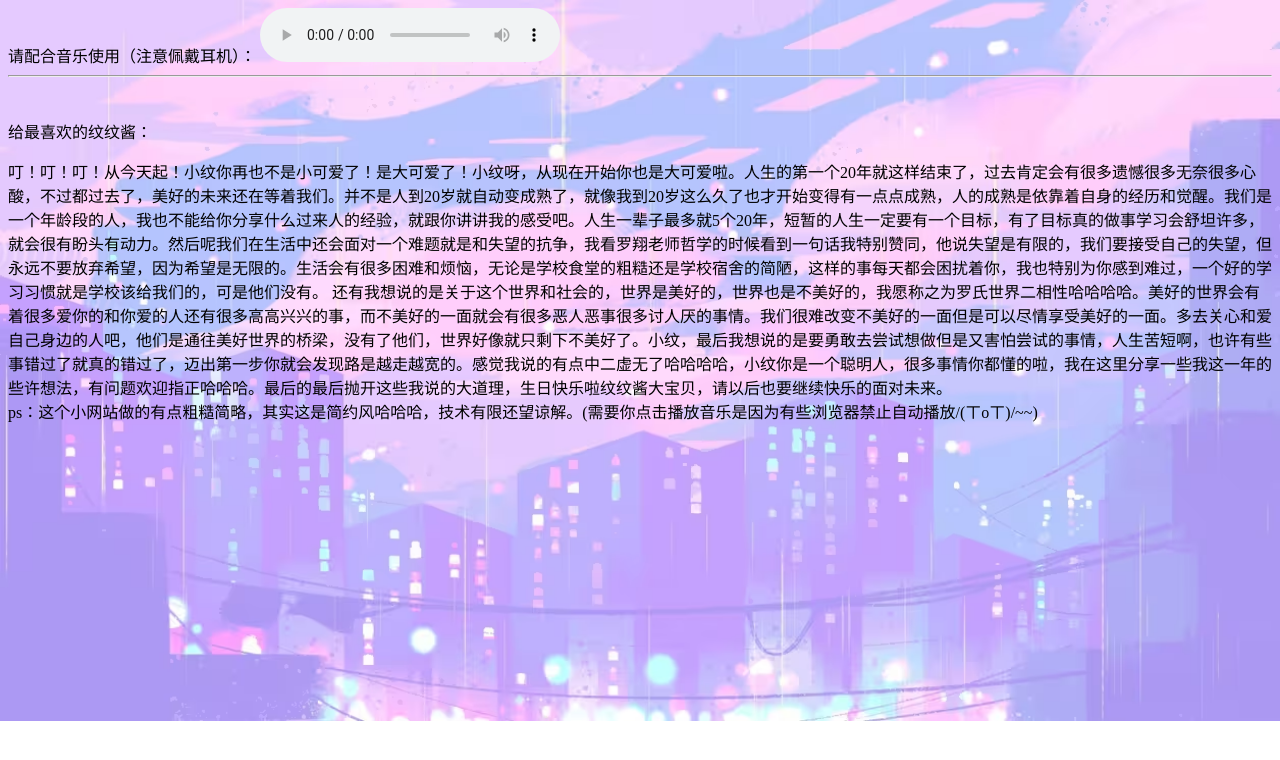
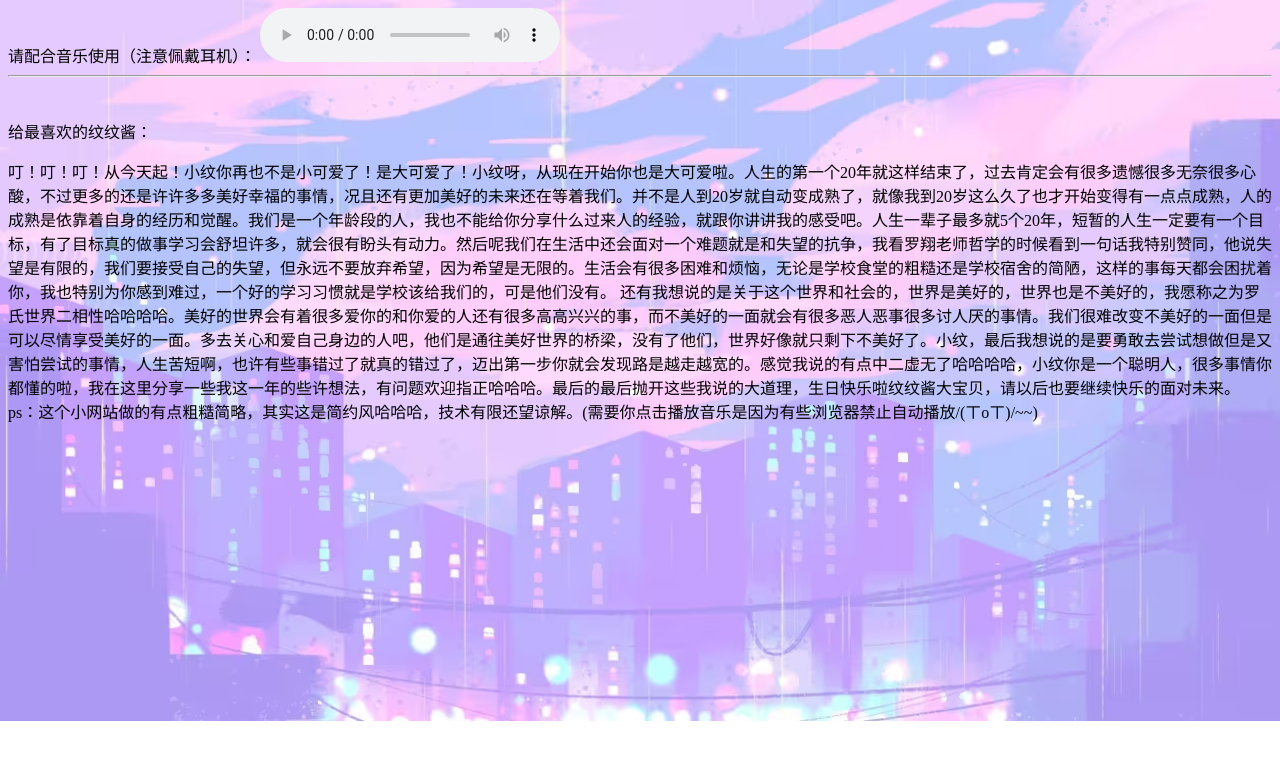
Before and after one commit to Asmallcoder/-.githib.io, a plain HTML site: page 20040405.html in a window 1280 px wide. Drawn offline with Linux system fonts and the light colour scheme.

Commit message:
Update 20040405.html

```diff
--- a/20040405.html
+++ b/20040405.html
@@ -19,7 +19,7 @@
     <br>
     <p>给最喜欢的纹纹酱：</p>
     <p>
-    叮！叮！叮！从今天起！小纹你再也不是小可爱了！是大可爱了！小纹呀，从现在开始你也是大可爱啦。人生的第一个20年就这样结束了，过去肯定会有很多遗憾很多无奈很多心酸，不过都过去了，美好的未来还在等着我们。并不是人到20岁就自动变成熟了，就像我到20岁这么久了也才开始变得有一点点成熟，人的成熟是依靠着自身的经历和觉醒。我们是一个年龄段的人，我也不能给你分享什么过来人的经验，就跟你讲讲我的感受吧。人生一辈子最多就5个20年，短暂的人生一定要有一个目标，有了目标真的做事学习会舒坦许多，就会很有盼头有动力。然后呢我们在生活中还会面对一个难题就是和失望的抗争，我看罗翔老师哲学的时候看到一句话我特别赞同，他说失望是有限的，我们要接受自己的失望，但永远不要放弃希望，因为希望是无限的。生活会有很多困难和烦恼，无论是学校食堂的粗糙还是学校宿舍的简陋，这样的事每天都会困扰着你，我也特别为你感到难过，一个好的学习习惯就是学校该给我们的，可是他们没有。
+    叮！叮！叮！从今天起！小纹你再也不是小可爱了！是大可爱了！小纹呀，从现在开始你也是大可爱啦。人生的第一个20年就这样结束了，过去肯定会有很多遗憾很多无奈很多心酸，不过更多的还是许许多多美好幸福的事情，况且还有更加美好的未来还在等着我们。并不是人到20岁就自动变成熟了，就像我到20岁这么久了也才开始变得有一点点成熟，人的成熟是依靠着自身的经历和觉醒。我们是一个年龄段的人，我也不能给你分享什么过来人的经验，就跟你讲讲我的感受吧。人生一辈子最多就5个20年，短暂的人生一定要有一个目标，有了目标真的做事学习会舒坦许多，就会很有盼头有动力。然后呢我们在生活中还会面对一个难题就是和失望的抗争，我看罗翔老师哲学的时候看到一句话我特别赞同，他说失望是有限的，我们要接受自己的失望，但永远不要放弃希望，因为希望是无限的。生活会有很多困难和烦恼，无论是学校食堂的粗糙还是学校宿舍的简陋，这样的事每天都会困扰着你，我也特别为你感到难过，一个好的学习习惯就是学校该给我们的，可是他们没有。
 还有我想说的是关于这个世界和社会的，世界是美好的，世界也是不美好的，我愿称之为罗氏世界二相性哈哈哈哈。美好的世界会有着很多爱你的和你爱的人还有很多高高兴兴的事，而不美好的一面就会有很多恶人恶事很多讨人厌的事情。我们很难改变不美好的一面但是可以尽情享受美好的一面。多去关心和爱自己身边的人吧，他们是通往美好世界的桥梁，没有了他们，世界好像就只剩下不美好了。小纹，最后我想说的是要勇敢去尝试想做但是又害怕尝试的事情，人生苦短啊，也许有些事错过了就真的错过了，迈出第一步你就会发现路是越走越宽的。感觉我说的有点中二虚无了哈哈哈哈，小纹你是一个聪明人，很多事情你都懂的啦，我在这里分享一些我这一年的些许想法，有问题欢迎指正哈哈哈。最后的最后抛开这些我说的大道理，生日快乐啦纹纹酱大宝贝，请以后也要继续快乐的面对未来。
 <br>
 ps：这个小网站做的有点粗糙简略，其实这是简约风哈哈哈，技术有限还望谅解。(需要你点击播放音乐是因为有些浏览器禁止自动播放/(ㄒoㄒ)/~~)
```
